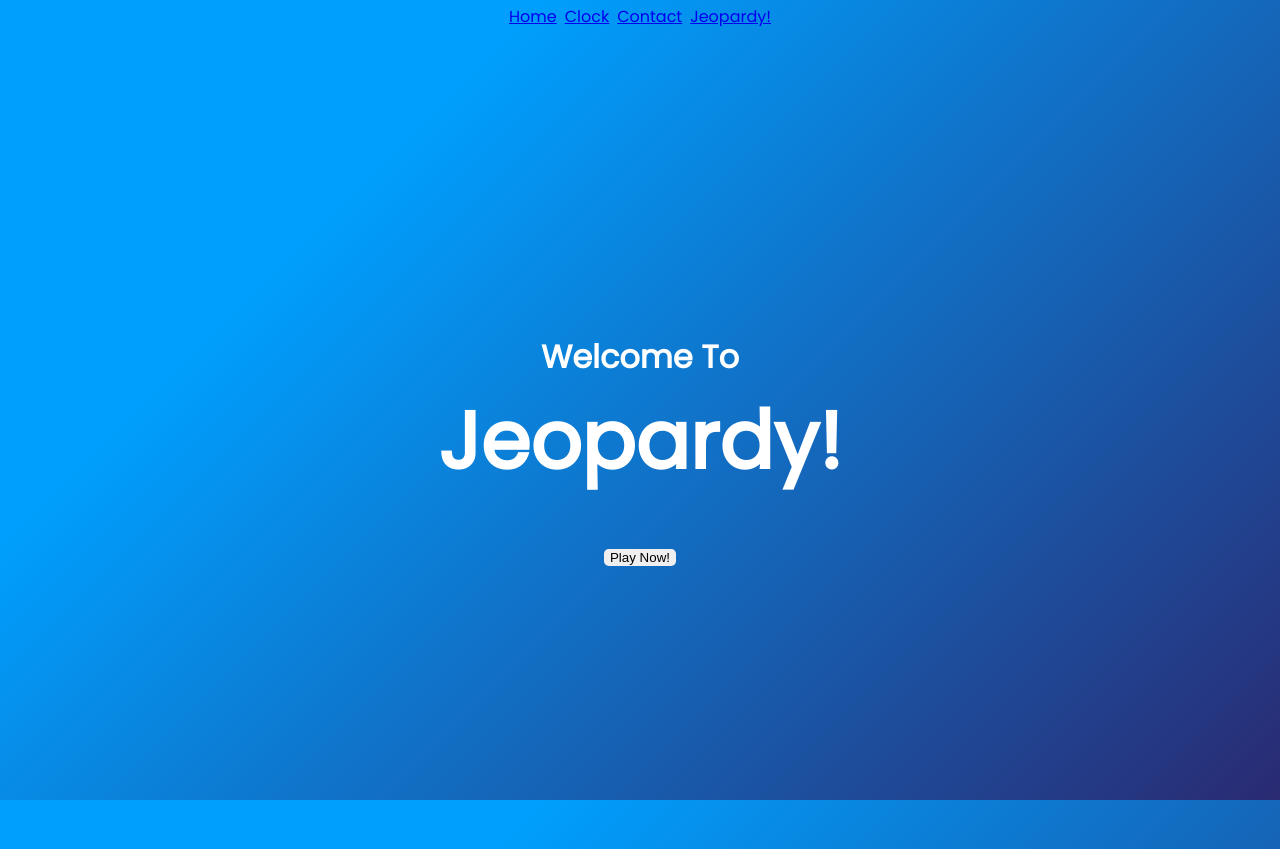
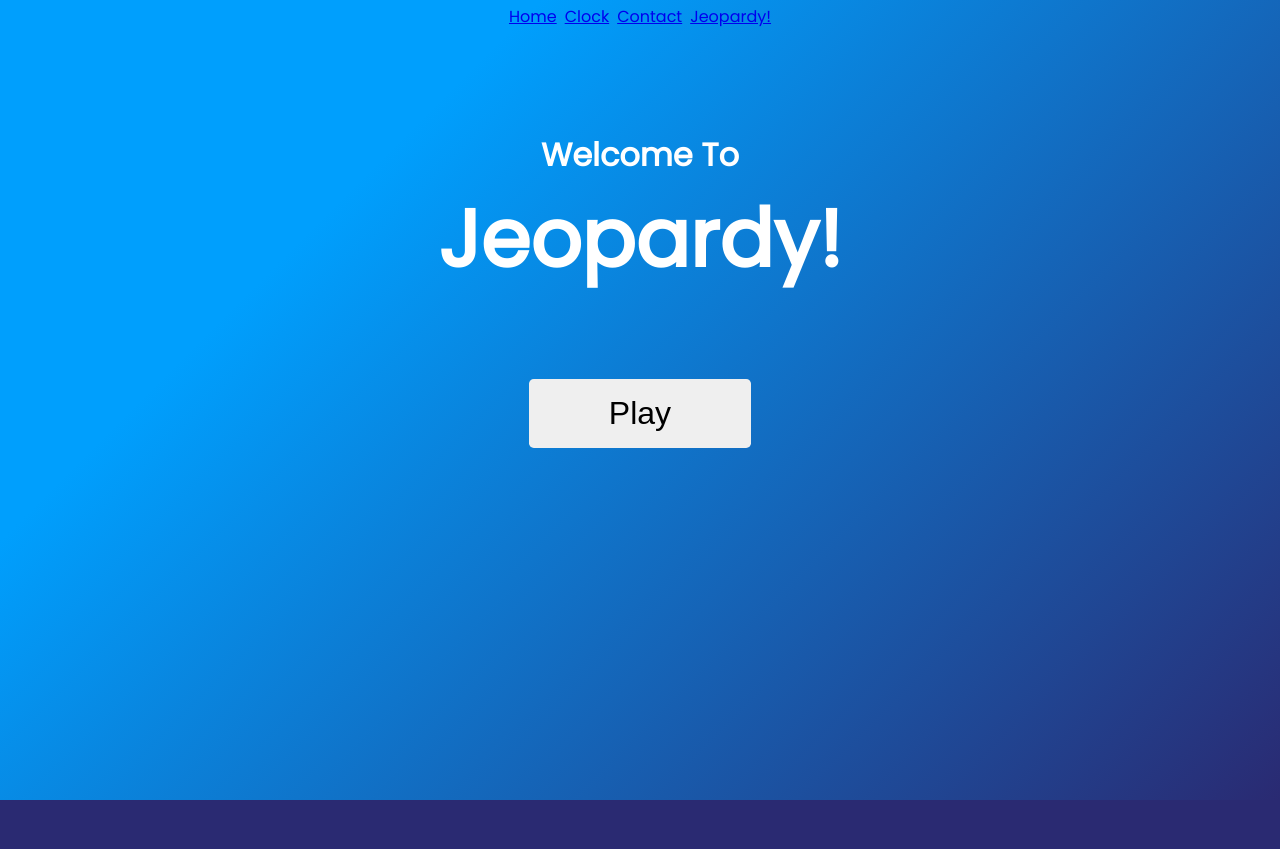
Before and after one commit to mmeacham92/react-jeopardy-lite, a React (Create React App) app: page /jeopardy in a window 1280 px wide. After the commit the page ends 800 px from the top, so only its background shows below. Built offline with nearby package versions, Linux system fonts and the light colour scheme; no server answers.

Commit message:
added styling to GameStart component child elements

```diff
--- a/src/App.css
+++ b/src/App.css
@@ -49,7 +49,7 @@
   display: flex;
   flex-direction: column;
   align-items: center;
-  height: 100vh;
+  height: 60vh;
   justify-content: center;
 }
 
@@ -58,16 +58,21 @@
   animation: fadeIn 3s;
 }
 
-.game__start button:hover {
-  transform: scale(1.5);
-}
-
 .jeopardy__banner {
   font-size: 5rem;
 }
 
 .game__start button {
-  margin-top: 3rem;
+  margin-top: 5rem;
+  padding: 1rem 5rem;
+  font-size: 2rem;
+  transition: all ease 0.3s;
+}
+
+.game__start button:hover {
+  transform: scale(1.5);
+  background: #4343b5;
+  color: white;
 }
 
 @keyframes fadeIn {
@@ -148,13 +153,14 @@
   display: flex;
   justify-content: center;
   width: 100%;
+  flex-wrap: wrap;
 }
 
 .category__button {
   /* flex-grow: 1; */
   flex-wrap: wrap;
   padding: 1rem;
-  margin: 0 1%;
+  margin: 1%;
   width: 30%;
   color: white;
   background-color: #4343b5;
@@ -178,12 +184,15 @@
 }
 
 .question__div {
-  margin-top: 5rem;
+  padding: 0 2rem;
 }
 
 .question__background {
-  /* background: rgba(194, 63, 63, 0.164); */
-  padding: 0 2rem;
+  background: rgba(194, 63, 63, 0.164);
+  display: flex;
+  align-items: center;
+  justify-content: center;
+  margin-top: 3rem;
 }
 
 form {
@@ -196,13 +205,14 @@
 .user__answer {
   margin: 2rem 0;
   font-size: 1rem;
-  opacity: .5;
+  opacity: 0.5;
+  text-align: center;
 }
 
 .user__answer:focus {
   outline: none;
   opacity: 1;
-  transform: scale(1.3) scaleY(1.4);
+  transform: scale(2);
   transition: all ease 0.3s;
 }
 
@@ -210,7 +220,7 @@
   margin: 0.5rem 0;
   padding: 0.5rem 1rem;
   font-size: 1rem;
-  transition: all ease .1s;
+  transition: all ease 0.1s;
 }
 
 .answer__button:hover {
@@ -240,7 +250,6 @@
   .category__button {
     width: 100%;
     margin-bottom: 1rem;
-
   }
 
   .question__div {
@@ -253,7 +262,7 @@
     color: red;
   }
   100% {
-    color: rgb(219, 219, 98);;
+    color: rgb(219, 219, 98);
   }
 }
 
@@ -262,6 +271,6 @@
     color: green;
   }
   100% {
-    color: rgb(219, 219, 98);;
+    color: rgb(219, 219, 98);
   }
 }
--- a/src/components/jeopardy/GameStart.js
+++ b/src/components/jeopardy/GameStart.js
@@ -7,7 +7,7 @@
         <h1 className>Welcome To</h1>
         <h1 className='jeopardy__banner'>Jeopardy!</h1>
         <button onClick={this.props.updateIsPlaying} type='button' className='play__now-button'>
-          Play Now!
+          Play
         </button>
       </div>
     );
--- a/src/services/jeopardyServices.js
+++ b/src/services/jeopardyServices.js
@@ -2,7 +2,7 @@
 class JeopardyService {
   // grab 3 random questions from API
   constructor(
-    url = "http://jservice.io/api/random?count=3",
+    url = "http://jservice.io/api/random?count=6",
     client = axios.create()
   ) {
     this.url = url;
```
